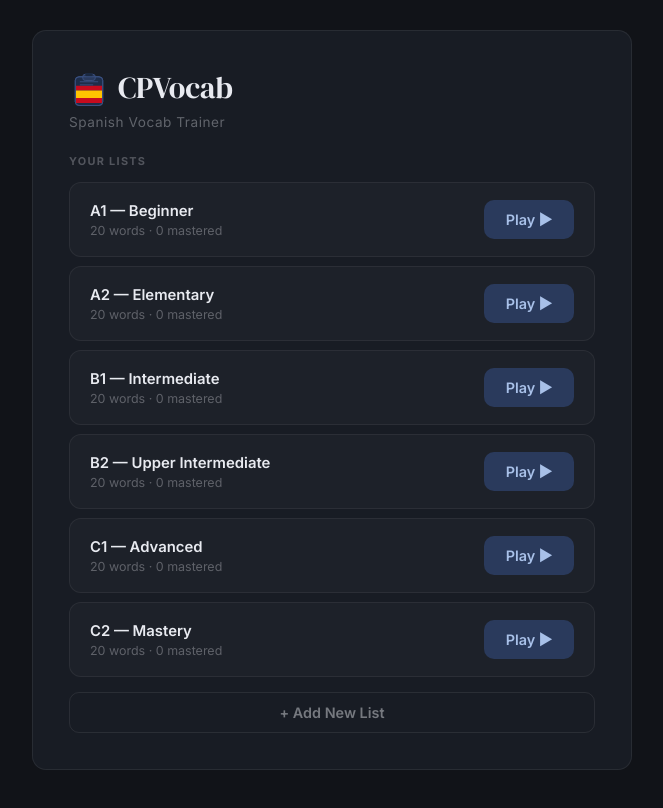
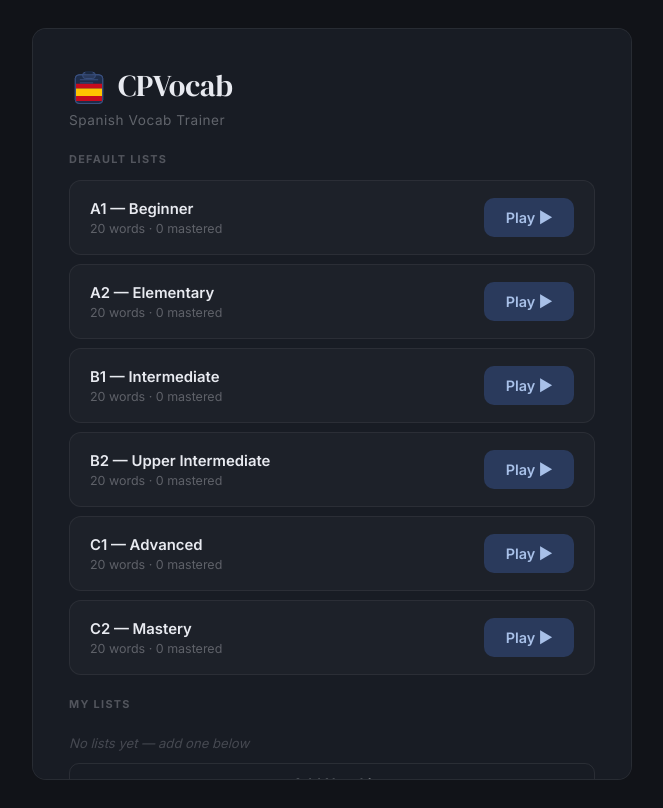
Before and after one commit to AHStubber/linguadrop, a React (Vite) app: page / in a window 1280 px wide. Both pictures are taken after a click on the button "Start Learning →". Shown: the whole page, without its empty margins (308-971 px from the left). Built offline with nearby package versions, Linux system fonts and the light colour scheme; the HTML template or start-up script is replaced by a standard one.

Commit message:
separate default and custom lists, protect defaults, add delete words feature

```diff
--- a/src/App.jsx
+++ b/src/App.jsx
@@ -279,7 +279,7 @@ function HelpModal({ onClose }) {
 }
 
 // ── Add Words Modal ───────────────────────────────────────────────────────
-function AddWordsModal({ list, onAdd, onClose }) {
+function AddWordsModal({ list, onAdd, onDeleteWord, onClose }) {
   const [text, setText] = useState("");
   const [error, setError] = useState("");
 
@@ -290,30 +290,58 @@ function AddWordsModal({ list, onAdd, onClose }) {
       return;
     }
     onAdd(words);
+    setText("");
+    setError("");
   }
 
   return (
     <div className="modal-overlay" onClick={onClose}>
       <div className="modal-card" onClick={(e) => e.stopPropagation()}>
-        <h2 className="modal-title">Add words to {list.name}</h2>
-        <p className="modal-body">
-          Paste additional word pairs below — duplicates (same English word) will be skipped automatically.
+        <h2 className="modal-title" style={{ marginBottom: 16 }}>Manage words — {list.name}</h2>
+
+        {/* Existing words */}
+        <p className="section-label" style={{ marginBottom: 8 }}>Current words ({list.words.length})</p>
+        {list.words.length === 0 ? (
+          <p style={{ fontSize: "0.8rem", color: "rgba(232,234,240,0.25)", fontStyle: "italic", marginBottom: 12 }}>
+            No words yet — add some below.
           </p>
-        <div className="format-hint" style={{ marginBottom: 12 }}>
+        ) : (
+          <div className="modal-word-list">
+            {list.words.map((w, wi) => (
+              <div key={wi} className="modal-word-row">
+                <span className="modal-word-en">{w.en}</span>
+                <span className="modal-word-sep">→</span>
+                <span className="modal-word-es">{w.es}</span>
+                <button
+                  className="list-delete-btn"
+                  style={{ fontSize: "0.85rem", padding: "2px 4px" }}
+                  title="Remove word"
+                  onClick={() => onDeleteWord(wi)}
+                >🗑</button>
+              </div>
+            ))}
+          </div>
+        )}
+
+        <hr className="divider" style={{ margin: "16px 0" }} />
+
+        {/* Add new words */}
+        <p className="section-label" style={{ marginBottom: 8 }}>Add new words</p>
+        <div className="format-hint" style={{ marginBottom: 10 }}>
           <strong style={{ color: "#6b8fd4" }}>Format:</strong> one pair per line<br />
-          <span style={{ fontFamily: "monospace", display: "block", marginTop: 6, color: "rgba(232,234,240,0.55)" }}>
+          <span style={{ fontFamily: "monospace", display: "block", marginTop: 4, color: "rgba(232,234,240,0.55)" }}>
             hello - hola &nbsp;·&nbsp; goodbye — adiós &nbsp;·&nbsp; water, agua
           </span>
         </div>
         <textarea
-          rows={8}
-          placeholder={"to achieve - lograr\nto overcome - superar\nmeanwhile - mientras tanto"}
+          rows={4}
+          placeholder={"to achieve - lograr\nto overcome - superar"}
           value={text}
           onChange={(e) => { setText(e.target.value); setError(""); }}
         />
-        {error && <p style={{ color: "#c96b6b", fontSize: "0.83rem", marginTop: 8 }}>{error}</p>}
-        <div style={{ display: "flex", gap: 9, marginTop: 16 }}>
-          <button className="btn btn-ghost" style={{ flex: 1 }} onClick={onClose}>Cancel</button>
+        {error && <p style={{ color: "#c96b6b", fontSize: "0.83rem", marginTop: 6 }}>{error}</p>}
+        <div style={{ display: "flex", gap: 9, marginTop: 14 }}>
+          <button className="btn btn-ghost" style={{ flex: 1 }} onClick={onClose}>Done</button>
           <button className="btn btn-primary" style={{ flex: 1 }} onClick={handleAdd}>Add Words</button>
         </div>
       </div>
@@ -548,6 +576,7 @@ export default function App() {
     const list = lists[idx];
     const existingEn = new Set(list.words.map((w) => w.en));
     const toAdd = newWords.filter((w) => !existingEn.has(w.en));
+    if (toAdd.length === 0) return;
     const listWordKeys = list.words.map((w) => w.es);
     setWordStats((prev) => {
       const next = { ...prev };
@@ -556,7 +585,22 @@ export default function App() {
     });
     setHighScores((prev) => { const next = { ...prev }; delete next[list.name]; return next; });
     setLists((prev) => prev.map((l, i) => (i === idx ? { ...l, words: [...l.words, ...toAdd] } : l)));
-    setAddWordsListIdx(null);
+  }
+
+  function handleDeleteWord(listIdx, wordIdx) {
+    const list = lists[listIdx];
+    const listWordKeys = list.words.map((w) => w.es);
+    setWordStats((prev) => {
+      const next = { ...prev };
+      listWordKeys.forEach((k) => delete next[k]);
+      return next;
+    });
+    setHighScores((prev) => { const next = { ...prev }; delete next[list.name]; return next; });
+    setLists((prev) =>
+      prev.map((l, i) =>
+        i === listIdx ? { ...l, words: l.words.filter((_, wi) => wi !== wordIdx) } : l
+      )
+    );
   }
 
   function handleDeleteList(idx) {
@@ -1230,7 +1274,46 @@ export default function App() {
       padding: 32px;
       width: 100%;
       max-width: 500px;
+      max-height: calc(100vh - 80px);
+      overflow-y: auto;
       animation: fadeUp 0.2s ease;
+    }
+
+    .modal-word-list {
+      max-height: 200px;
+      overflow-y: auto;
+      border: 1px solid rgba(255,255,255,0.06);
+      border-radius: 10px;
+      margin-bottom: 4px;
+    }
+
+    .modal-word-row {
+      display: flex;
+      align-items: center;
+      gap: 8px;
+      padding: 7px 12px;
+      border-bottom: 1px solid rgba(255,255,255,0.04);
+    }
+    .modal-word-row:last-child { border-bottom: none; }
+
+    .modal-word-en {
+      font-size: 0.83rem;
+      color: rgba(232,234,240,0.55);
+      flex: 1;
+      min-width: 0;
+    }
+
+    .modal-word-sep {
+      font-size: 0.75rem;
+      color: rgba(232,234,240,0.2);
+      flex-shrink: 0;
+    }
+
+    .modal-word-es {
+      font-size: 0.83rem;
+      color: #6b8fd4;
+      flex: 1;
+      min-width: 0;
     }
 
     .modal-title {
@@ -1492,23 +1575,57 @@ export default function App() {
             </button>
             <p className="tagline" style={{ marginBottom: 24 }}>Spanish Vocab Trainer</p>
 
-            <div className="section-label">Your Lists</div>
-
-            {lists.map((list, i) => {
+            {/* ── DEFAULT LISTS ── */}
+            <div className="section-label">Default Lists</div>
+            {lists
+              .map((list, i) => ({ list, i }))
+              .filter(({ list }) => list.isDefault)
+              .map(({ list, i }) => {
                 const mastered = list.words.filter(
-                (w) =>
-                  (wordStats[w.es]?.seen || 0) >= 4 &&
-                  (wordStats[w.es]?.wrong || 0) === 0
+                  (w) => (wordStats[w.es]?.seen || 0) >= 4 && (wordStats[w.es]?.wrong || 0) === 0
                 ).length;
                 const best = highScores[list.name];
-              const hasWrong = list.words.some(
-                (w) => (wordStats[w.es]?.wrong || 0) > 0
+                const hasWrong = list.words.some((w) => (wordStats[w.es]?.wrong || 0) > 0);
+                return (
+                  <div className="list-card" key={i}>
+                    <div style={{ minWidth: 0, flex: 1 }}>
+                      <div style={{ display: "flex", alignItems: "center", flexWrap: "wrap", gap: 0 }}>
+                        <span className="list-name">{list.name}</span>
+                        {best != null && <span className="badge-gold">🏆 {best}%</span>}
+                      </div>
+                      <div className="list-meta">{list.words.length} words · {mastered} mastered</div>
+                    </div>
+                    <div style={{ display: "flex", gap: 7, flexShrink: 0 }}>
+                      <button className="btn btn-primary" onClick={() => startGame(list)}>Play ▶</button>
+                      {hasWrong && (
+                        <button className="btn btn-danger" onClick={() => startGame(list, true)}>Review ⚡</button>
+                      )}
+                    </div>
+                  </div>
                 );
+              })
+            }
+
+            {/* ── MY LISTS ── */}
+            <div className="section-label" style={{ marginTop: 22 }}>My Lists</div>
+            {lists.filter((l) => !l.isDefault).length === 0 ? (
+              <p style={{ fontSize: "0.82rem", color: "rgba(232,234,240,0.22)", fontStyle: "italic", padding: "10px 0 6px" }}>
+                No lists yet — add one below
+              </p>
+            ) : (
+              lists
+                .map((list, i) => ({ list, i }))
+                .filter(({ list }) => !list.isDefault)
+                .map(({ list, i }) => {
+                  const mastered = list.words.filter(
+                    (w) => (wordStats[w.es]?.seen || 0) >= 4 && (wordStats[w.es]?.wrong || 0) === 0
+                  ).length;
+                  const best = highScores[list.name];
+                  const hasWrong = list.words.some((w) => (wordStats[w.es]?.wrong || 0) > 0);
                   const isEditing = editingListIdx === i;
                   return (
                     <div className="list-card" key={i}>
                       <div style={{ minWidth: 0, flex: 1 }}>
-                    {/* Name row — inline edit for user lists */}
                         {isEditing ? (
                           <div style={{ display: "flex", alignItems: "center", gap: 6, marginBottom: 4 }}>
                             <input
@@ -1526,49 +1643,38 @@ export default function App() {
                         ) : (
                           <div style={{ display: "flex", alignItems: "center", flexWrap: "wrap", gap: 0 }}>
                             <span className="list-name">{list.name}</span>
-                        {best != null && (
-                          <span className="badge-gold">🏆 {best}%</span>
-                        )}
-                        {!list.isDefault && (
+                            {best != null && <span className="badge-gold">🏆 {best}%</span>}
                             <button
                               className="list-edit-btn"
                               title="Rename list"
                               onClick={() => { setEditingListIdx(i); setEditingListName(list.name); }}
                             >✏</button>
+                          </div>
                         )}
-                      </div>
-                    )}
-                    {/* Meta + add words */}
                         <div style={{ display: "flex", alignItems: "center", gap: 10 }}>
                           <span className="list-meta">{list.words.length} words · {mastered} mastered</span>
-                      {!list.isDefault && !isEditing && (
-                        <button
-                          className="list-action-btn"
-                          onClick={() => setAddWordsListIdx(i)}
-                        >+ Add words</button>
-                      )}
-                    </div>
-                  </div>
-                  <div style={{ display: "flex", gap: 7, flexShrink: 0, alignItems: "center" }}>
-                    <button className="btn btn-primary" onClick={() => startGame(list)}>
-                      Play ▶
-                    </button>
-                    {hasWrong && (
-                      <button className="btn btn-danger" onClick={() => startGame(list, true)}>
-                        Review ⚡
+                          {!isEditing && (
+                            <button className="list-action-btn" onClick={() => setAddWordsListIdx(i)}>
+                              + Add/remove words
                             </button>
                           )}
-                    {!list.isDefault && (
+                        </div>
+                      </div>
+                      <div style={{ display: "flex", gap: 7, flexShrink: 0, alignItems: "center" }}>
+                        <button className="btn btn-primary" onClick={() => startGame(list)}>Play ▶</button>
+                        {hasWrong && (
+                          <button className="btn btn-danger" onClick={() => startGame(list, true)}>Review ⚡</button>
+                        )}
                         <button
                           className="list-delete-btn"
                           title="Delete list"
                           onClick={() => setDeleteConfirmIdx(i)}
                         >🗑</button>
+                      </div>
+                    </div>
+                  );
+                })
             )}
-                  </div>
-                </div>
-              );
-            })}
 
             <button
               className="btn btn-ghost"
@@ -1590,6 +1696,7 @@ export default function App() {
           <AddWordsModal
             list={lists[addWordsListIdx]}
             onAdd={(newWords) => handleAddWords(addWordsListIdx, newWords)}
+            onDeleteWord={(wordIdx) => handleDeleteWord(addWordsListIdx, wordIdx)}
             onClose={() => setAddWordsListIdx(null)}
           />
         )}
```
Lines whose indentation alone changed are shown as unchanged.
